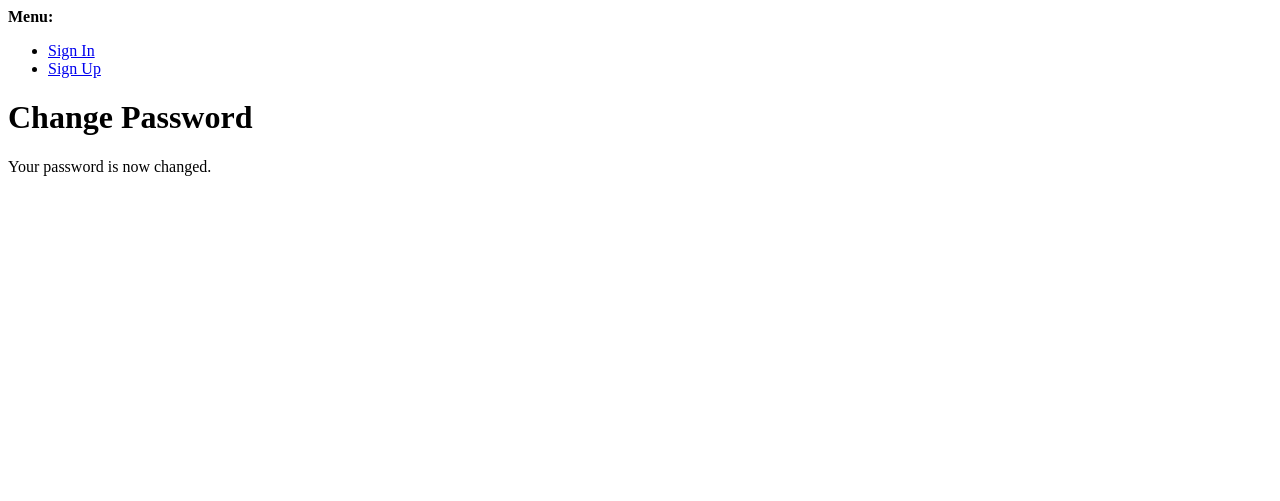
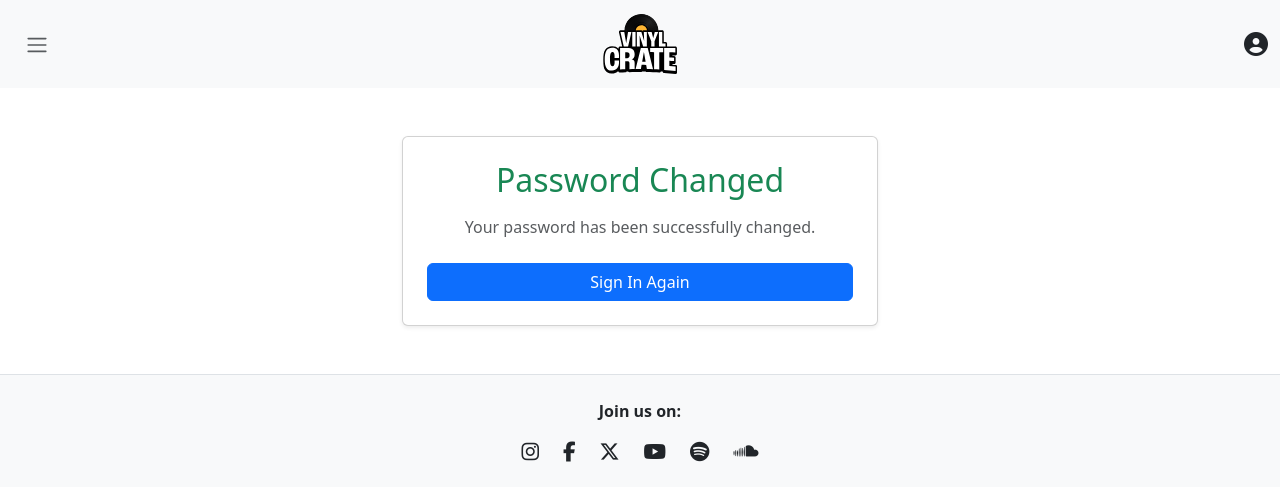
Before and after one commit to sd-powell/portfolio_project_3, a Django app: a page that uses templates/account/password_reset_from_key_done.html in a window 1280 px wide. Shown: the top 501 px of the page. Run offline with Django 4.2, Linux system fonts and the light colour scheme; some libraries are stand-ins or nearby versions.

Commit message:
add custom bootstrap form to password reset from key done

```diff
--- a/templates/account/password_reset_from_key_done.html
+++ b/templates/account/password_reset_from_key_done.html
@@ -1,14 +1,21 @@
-{% extends "account/base_entrance.html" %}
+{% extends "base.html" %}
 {% load i18n %}
-{% load allauth %}
-{% block head_title %}
-    {% trans "Change Password" %}
-{% endblock head_title %}
+
+{% block head_title %}{% trans "Password Changed" %}{% endblock %}
+
 {% block content %}
-    {% element h1 %}
-        {% trans "Change Password" %}
-    {% endelement %}
-    {% element p %}
-        {% trans 'Your password is now changed.' %}
-    {% endelement %}
-{% endblock content %}
+<!-- Custom password reset from key done template using Bootstrap -->
+<div class="container my-5" style="max-width: 500px;">
+    <div class="card shadow-sm">
+        <div class="card-body p-4 text-center">
+            <h2 class="card-title mb-3 text-success">{% trans "Password Changed" %}</h2>
+            <p class="text-muted mb-4">
+                {% trans "Your password has been successfully changed." %}
+            </p>
+            <a href="{% url 'account_login' %}" class="btn btn-primary w-100">
+                {% trans "Sign In Again" %}
+            </a>
+        </div>
+    </div>
+</div>
+{% endblock %}
```
